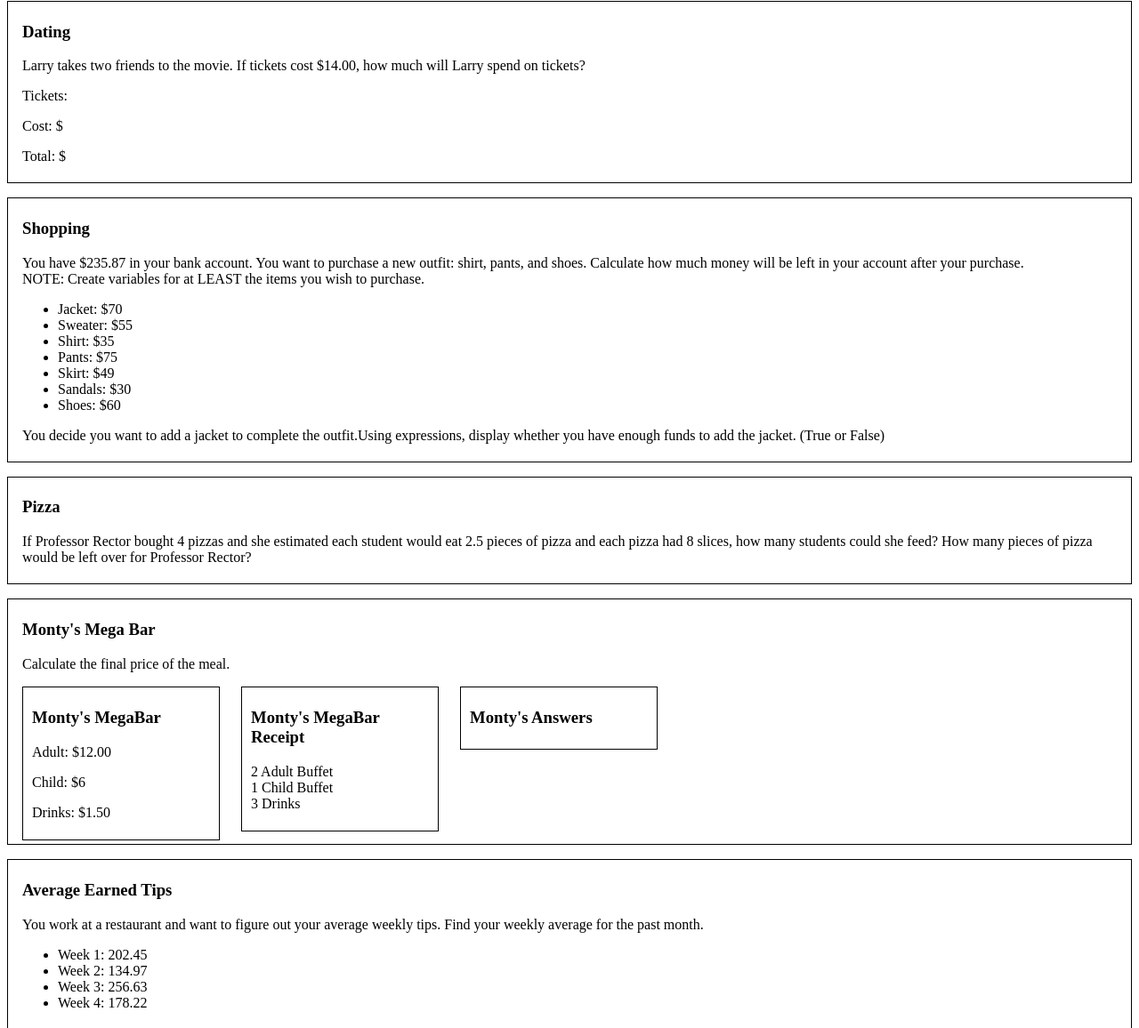
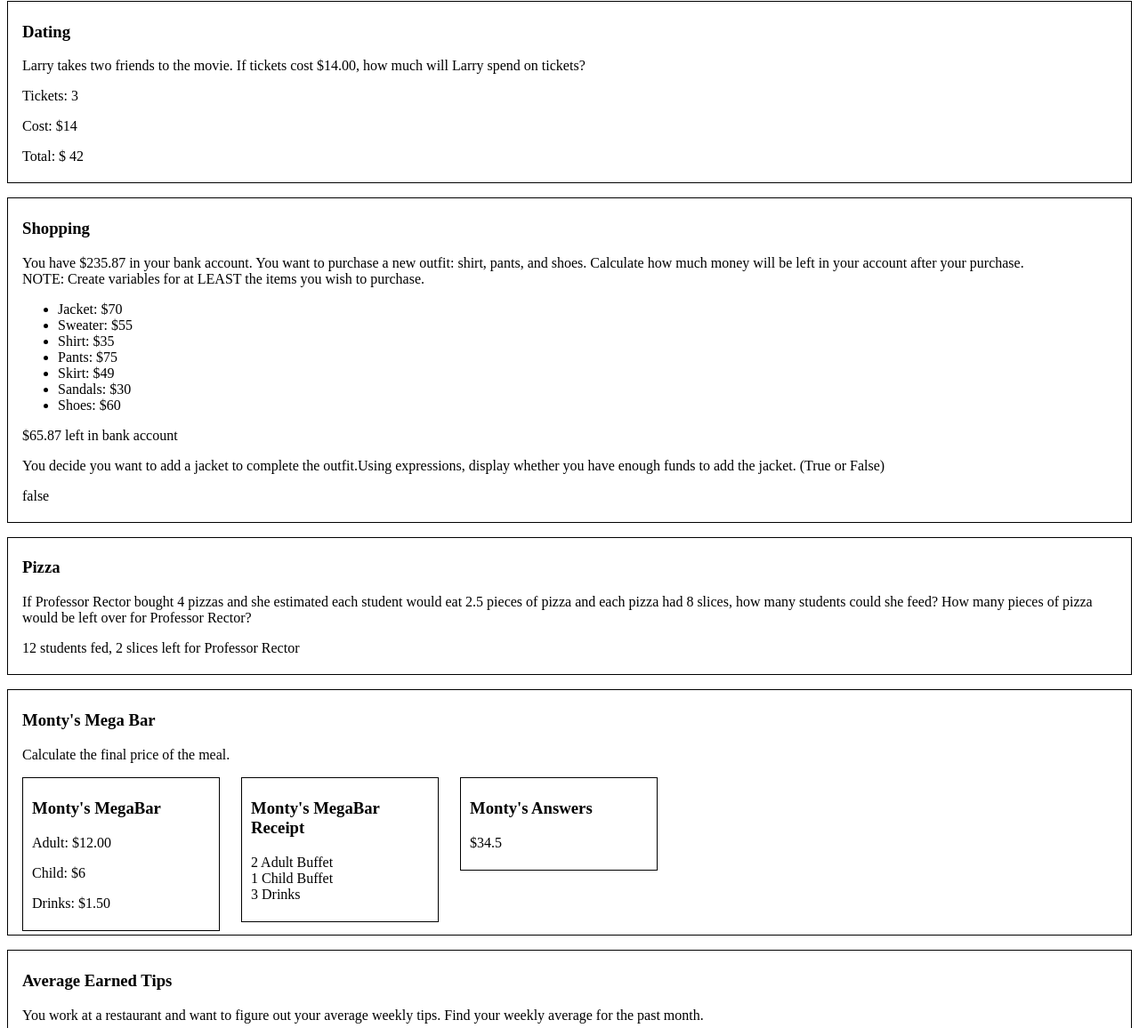
Before and after one commit to alfaceve1/N220, a plain HTML site: page homework-one/simpleCalculations.html in a window 1280 px wide. Shown: the part 113-1269 px from the top of the page at 89% size. Drawn offline with Linux system fonts and the light colour scheme.

Commit message:
Add files via upload

```diff
--- a/homework-one/simpleCalculations.html
+++ b/homework-one/simpleCalculations.html
@@ -43,10 +43,7 @@
         <p id="ticketNum">Tickets: </p>
         <p id="ticketCost">Cost: $</p>
         <p id="ttCost">Total: $
-            <script>
-                var pizza = 4;
-                pizza;
-            </script>
+
         </p>
     </section>
     <section>
@@ -99,6 +96,7 @@
         </ul>
         <p id="tips"></p>
 
+        <script src="simplecalc.js"></script>
 </body>
 
 </html>
--- /dev/null
+++ b/homework-one/simplecalc.js
@@ -0,0 +1,38 @@
+var tickets = 3;
+var ticketsc = 14;
+var TTotal = tickets*ticketsc;
+document.getElementById("ticketNum").innerHTML+= tickets;
+document.getElementById("ticketCost").innerHTML+=ticketsc;
+document.getElementById("ttCost").innerHTML+=TTotal;
+
+var wallet = 235.87;
+var jacket = 70;
+var shirt = 35;
+var pants = 75;
+var shoes = 60;
+var outfit = wallet - shirt - pants - shoes;
+
+document.getElementById("bank").innerHTML+= "$" + outfit + " left in bank account";
+document.getElementById("addJacket").innerHTML= jacket<=outfit;
+
+
+var pizza = 4;
+var student = 2.5;
+var pizzaSlice = 8;
+var profrector = (pizza*pizzaSlice)/student;
+document.getElementById("profPizza").innerHTML+= Math.floor(profrector) + " students fed, ";
+document.getElementById("profPizza").innerHTML+= (pizza*pizzaSlice)-(Math.floor(profrector)*student) + " slices left for Professor Rector";
+
+
+var adultPrice = 12;
+var childPrice = 6;
+var drinksPrice = 1.50;
+var totalReceipt = (2*adultPrice) + (childPrice) + (3*drinksPrice);
+document.getElementById("Monty").innerHTML="$" + totalReceipt;
+
+var weekOne = 202.45;
+var weekTwo = 134.97;
+var weekThree = 256.63;
+var weekFour = 178.22;
+var average = (weekOne+weekTwo+weekThree+weekFour)/4;
+document.getElementById("tips").innerHTML= "$" +average;
```
Also changed, not shown: 1 other file.
